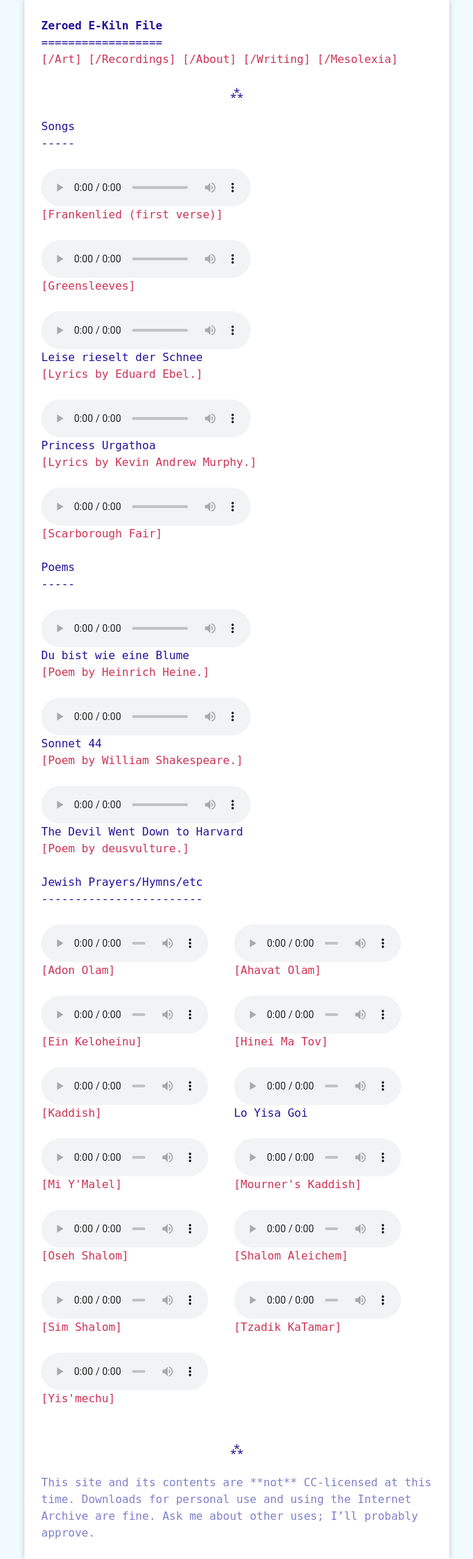
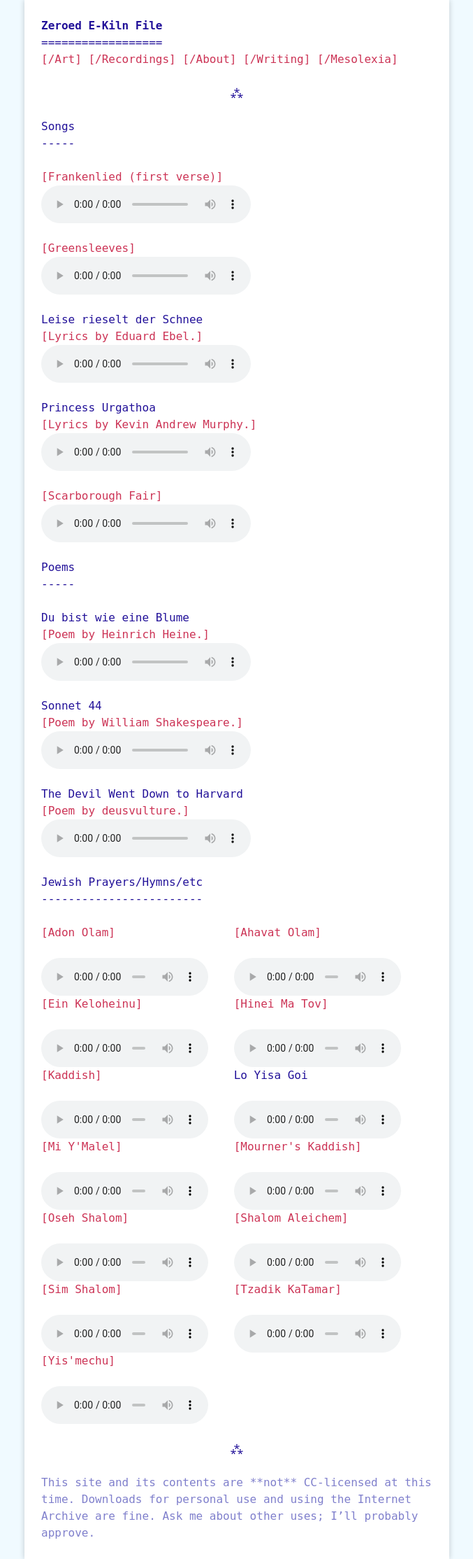
Before and after one commit to ilzolende/ilzolende.github.io, a Jekyll site: the page built from recordings.html, in a window 1280 px wide. Shown: the whole page at 70% size, without its empty margins (301-978 px from the left). Built offline with Jekyll 4.4.1, drawn with Linux system fonts in a browser that asks for light colours.

Commit message:
put titles before songs

```diff
--- a/recordings.html
+++ b/recordings.html
@@ -10,13 +10,13 @@ ordering_priority: 5
 {% for audio in site.recordings | where "recording_type", "song" %}
 {% if audio.recording_type == "song" %}
   <section class="musicblockwide">
-    <div class="audio-player-wrapper"><audio src="{{ audio.audio_path }}" preload="metadata" controls><a href="{{ audio.audio_path }}">Play song</a></audio></div>
     {% if audio.composer %}
       <h3 class="songname">{{ audio.title }}</h3>
       <p class="songtext"><a href="{{ audio.text_path }}">Lyrics by {{ audio.composer }}.</a></p>
     {% else %}
       <h3 class="songname"><a href="{{ audio.text_path }}">{{ audio.title }}</a></h3>
     {% endif %}
+    <div class="audio-player-wrapper"><audio src="{{ audio.audio_path }}" preload="metadata" controls><a href="{{ audio.audio_path }}">Play song</a></audio></div>
   </section>
 {% endif %}
 {% endfor %}
@@ -26,9 +26,9 @@ ordering_priority: 5
 {% for audio in site.recordings %}
 {% if audio.recording_type == "poem" %}
   <section class="musicblockwide">
-    <div class="audio-player-wrapper"><audio src="{{ audio.audio_path }}" preload="metadata" controls><a href="{{ audio.audio_path }}">Play poem</a></audio></div>
     <h3 class="songname">{{ audio.title }}</h3>
     <p class="songtext"><a href="{{ audio.text_path }}">Poem{% if audio.composer %} by {{ audio.composer }}.{% endif %}</a></p>
+    <div class="audio-player-wrapper"><audio src="{{ audio.audio_path }}" preload="metadata" controls><a href="{{ audio.audio_path }}">Play poem</a></audio></div>
   </section>
 {% endif %}
 {% endfor %}
@@ -38,12 +38,12 @@ ordering_priority: 5
 {% for audio in site.recordings %}
 {% if audio.recording_type == "hymn" %}
   <section class="musicblocknarrow">
-    <div class="audio-player-wrapper"><audio src="{{ audio.audio_path }}" preload="metadata" controls><a href="{{ audio.audio_path }}">Play hymn</a></audio></div>
     {% if audio.text_path %}
       <h3 class="songname"><a href="{{ audio.text_path }}">{{ audio.title }}</a></h3>
     {% else %}
       <h3 class="songname">{{ audio.title }}</h3>
     {% endif %}
+    <div class="audio-player-wrapper"><audio src="{{ audio.audio_path }}" preload="metadata" controls><a href="{{ audio.audio_path }}">Play hymn</a></audio></div>
   </section>
 {% endif %}
 {% endfor %}
```
